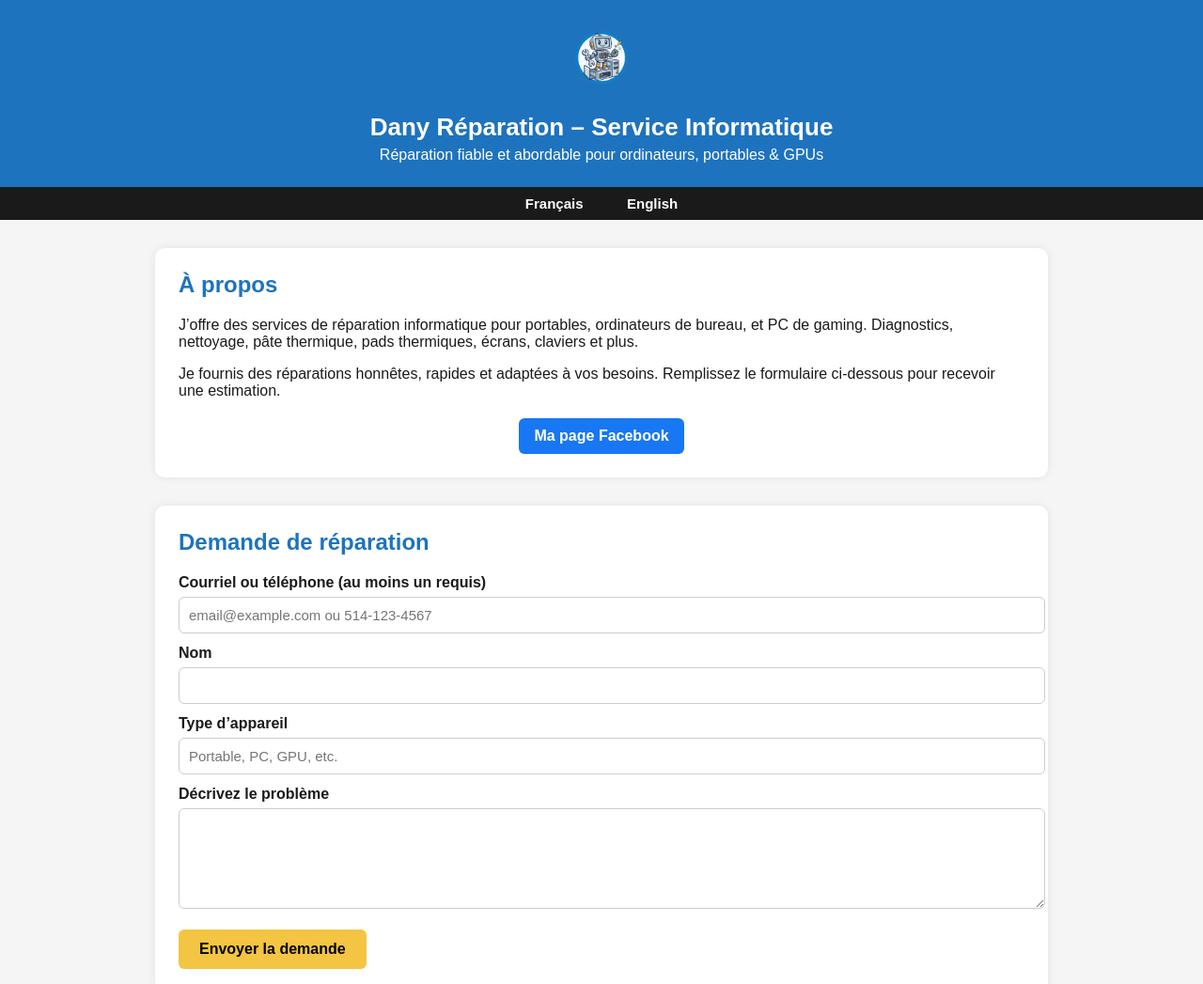
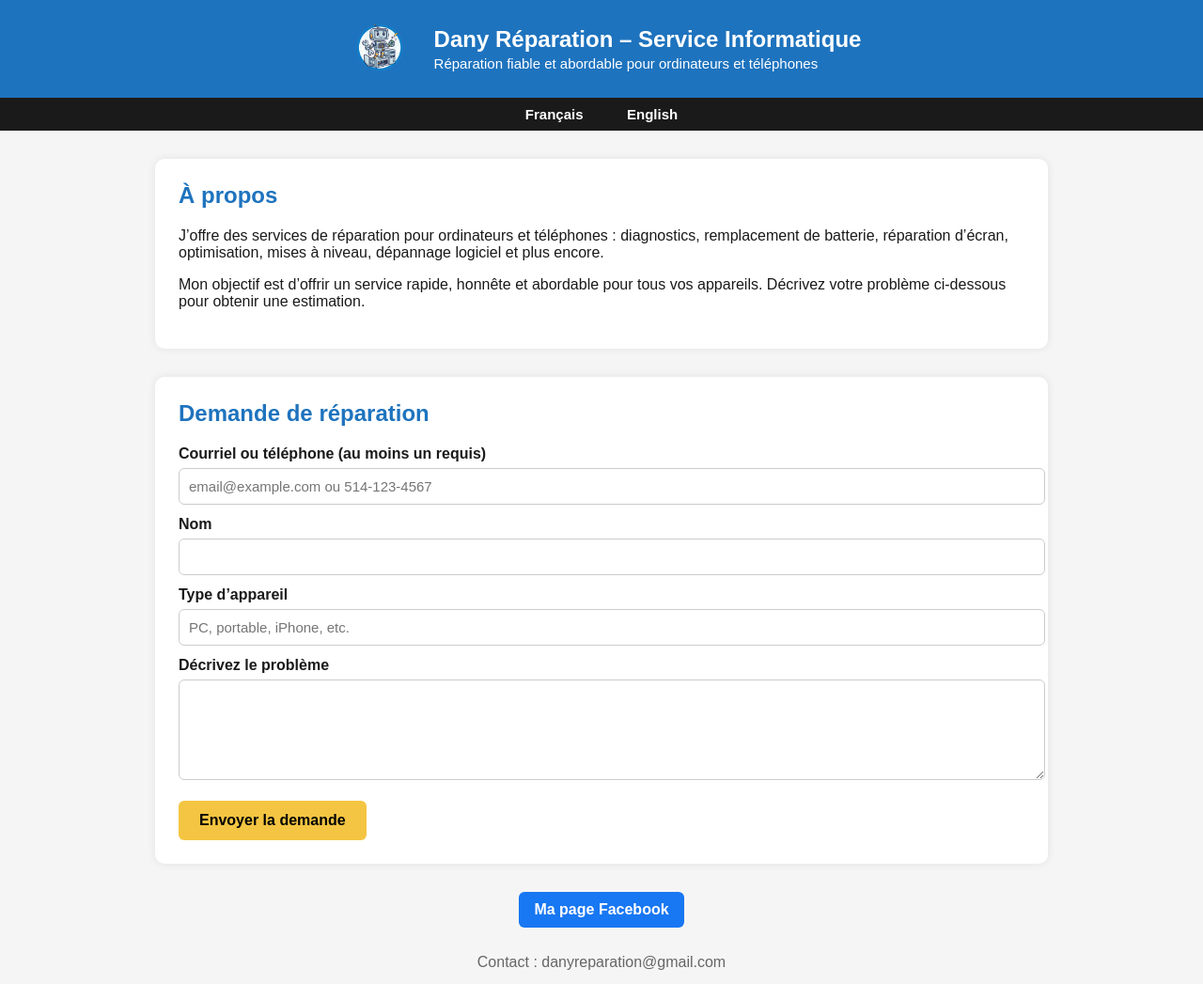
Before and after one commit to danyreparation/danyreparation.github.io, a plain HTML site: page index.html in a window 1280 px wide. Shown: the top 1047 px of the page at 94% size. Drawn offline with Linux system fonts and the light colour scheme.

Commit message:
Update index.html

```diff
--- a/index.html
+++ b/index.html
@@ -7,8 +7,8 @@
 
   <style>
     :root {
-      --primary: #1e73be;   /* Logo blue */
-      --accent: #f4c542;    /* Logo yellow */
+      --primary: #1e73be;
+      --accent: #f4c542;
       --dark: #1a1a1a;
       --light: #f5f5f5;
       --white: #ffffff;
@@ -21,28 +21,36 @@
       color: var(--dark);
     }
 
-    /* ---------- HEADER ---------- */
+    /* ---------- HEADER (logo left, text right) ---------- */
     header {
       background: var(--primary);
-      padding: 10px 0 15px 0;
-      text-align: center;
       color: var(--white);
+      padding: 12px 20px;
+      display: flex;
+      align-items: center;
+      justify-content: center;
+      gap: 18px;
     }
 
     header img {
-      width: 90px; /* Smaller logo */
-      margin-top: 8px;
+      width: 80px;
+      height: auto;
+      flex-shrink: 0;
     }
 
-    header h1 {
-      margin: 8px 0 0 0;
-      font-size: 26px;
+    .header-text {
+      text-align: left;
+    }
+
+    .header-text h1 {
+      margin: 0;
+      font-size: 24px;
       font-weight: bold;
     }
 
-    header p {
-      margin: 5px 0 10px 0;
-      font-size: 16px;
+    .header-text p {
+      margin: 3px 0 0 0;
+      font-size: 15px;
     }
 
     /* ---------- LANGUAGE BAR ---------- */
@@ -115,17 +123,12 @@
 
     /* ---------- FOOTER ---------- */
     footer {
-      margin: 25px 0;
+      margin: 30px 0;
       text-align: center;
       color: #666;
     }
 
-    /* ---------- FACEBOOK BUTTON ---------- */
-    .social-buttons {
-      text-align: center;
-      margin-top: 20px;
-    }
-
+    /* FACEBOOK BUTTON (FOOTER) */
     .fb-btn {
       background: #1877f2;
       color: white;
@@ -134,6 +137,7 @@
       text-decoration: none;
       font-weight: bold;
       display: inline-block;
+      margin-bottom: 12px;
     }
 
     .fb-btn:hover {
@@ -146,8 +150,10 @@
   <!-- HEADER -->
   <header>
     <img src="logo.png" alt="Dany Réparation Logo">
-    <h1 id="title">Dany Réparation – Service Informatique</h1>
-    <p id="subtitle">Réparation fiable et abordable pour ordinateurs, portables & GPUs</p>
+    <div class="header-text">
+      <h1 id="title">Dany Réparation – Service Informatique</h1>
+      <p id="subtitle">Réparation fiable et abordable pour ordinateurs et téléphones</p>
+    </div>
   </header>
 
   <!-- LANGUAGE SWITCH -->
@@ -160,21 +166,14 @@
   <section class="container">
     <h2 id="about-title">À propos</h2>
     <p id="about-text-1">
-      J’offre des services de réparation informatique pour portables, ordinateurs de bureau,
-      et PC de gaming. Diagnostics, nettoyage, pâte thermique, pads thermiques, écrans, claviers et plus.
+      J’offre des services de réparation pour ordinateurs et téléphones :
+      diagnostics, remplacement de batterie, réparation d’écran, optimisation,
+      mises à niveau, dépannage logiciel et plus encore.
     </p>
     <p id="about-text-2">
-      Je fournis des réparations honnêtes, rapides et adaptées à vos besoins. Remplissez
-      le formulaire ci-dessous pour recevoir une estimation.
+      Mon objectif est d’offrir un service rapide, honnête et abordable pour tous vos appareils.
+      Décrivez votre problème ci-dessous pour obtenir une estimation.
     </p>
-
-    <!-- FACEBOOK BUTTON -->
-    <div class="social-buttons">
-      <a href="https://www.facebook.com/profile.php?id=61580510307748"
-         class="fb-btn" target="_blank">
-        Ma page Facebook
-      </a>
-    </div>
   </section>
 
   <!-- REPAIR FORM -->
@@ -190,7 +189,7 @@
       <input type="text" name="name" required>
 
       <label id="label-device">Type d’appareil</label>
-      <input type="text" name="device" placeholder="Portable, PC, GPU, etc." required>
+      <input type="text" name="device" placeholder="PC, portable, iPhone, etc." required>
 
       <label id="label-issue">Décrivez le problème</label>
       <textarea name="issue" rows="5" required></textarea>
@@ -199,7 +198,13 @@
     </form>
   </section>
 
+  <!-- FOOTER -->
   <footer>
+    <a href="https://www.facebook.com/profile.php?id=61580510307748"
+       class="fb-btn" target="_blank" id="facebook-button">
+       Ma page Facebook
+    </a>
+
     <p>Contact : danyreparation@gmail.com</p>
   </footer>
 
@@ -208,13 +213,15 @@
     function setLang(lang) {
       if (lang === 'fr') {
         document.body.lang = "fr";
+
         document.getElementById("title").innerText = "Dany Réparation – Service Informatique";
-        document.getElementById("subtitle").innerText = "Réparation fiable et abordable pour ordinateurs, portables & GPUs";
+        document.getElementById("subtitle").innerText = "Réparation fiable et abordable pour ordinateurs et téléphones";
+
         document.getElementById("about-title").innerText = "À propos";
         document.getElementById("about-text-1").innerText =
-          "J’offre des services de réparation informatique pour portables, ordinateurs de bureau, et PC de gaming. Diagnostics, nettoyage, pâte thermique, pads thermiques, écrans, claviers et plus.";
+          "J’offre des services de réparation pour ordinateurs et téléphones : diagnostics, remplacement de batterie, réparation d’écran, optimisation, mises à niveau, dépannage logiciel et plus encore.";
         document.getElementById("about-text-2").innerText =
-          "Je fournis des réparations honnêtes, rapides et adaptées à vos besoins. Remplissez le formulaire ci-dessous pour recevoir une estimation.";
+          "Mon objectif est d’offrir un service rapide, honnête et abordable pour tous vos appareils. Décrivez votre problème ci-dessous pour obtenir une estimation.";
 
         document.getElementById("form-title").innerText = "Demande de réparation";
         document.getElementById("label-emailphone").innerText = "Courriel ou téléphone (au moins un requis)";
@@ -222,17 +229,21 @@
         document.getElementById("label-device").innerText = "Type d’appareil";
         document.getElementById("label-issue").innerText = "Décrivez le problème";
         document.getElementById("button-submit").innerText = "Envoyer la demande";
+
+        document.getElementById("facebook-button").innerText = "Ma page Facebook";
       }
 
       if (lang === 'en') {
         document.body.lang = "en";
-        document.getElementById("title").innerText = "Dany Repair – Computer Services";
-        document.getElementById("subtitle").innerText = "Reliable and affordable repair for laptops, desktops & GPUs";
+
+        document.getElementById("title").innerText = "Dany Repair – Computer & Phone Services";
+        document.getElementById("subtitle").innerText = "Reliable and affordable repair for computers and phones";
+
         document.getElementById("about-title").innerText = "About";
         document.getElementById("about-text-1").innerText =
-          "I offer repair services for laptops, desktops and gaming PCs: diagnostics, cleaning, thermal paste, thermal pads, screens, keyboards and more.";
+          "I provide repair services for computers and smartphones: diagnostics, battery replacements, screen repairs, upgrades, optimization, software fixes, and more.";
         document.getElementById("about-text-2").innerText =
-          "I provide honest and fast repairs. Fill out the form below to receive an estimate.";
+          "My goal is to offer fast, honest, and affordable service for all your devices. Describe your issue below to get an estimate.";
 
         document.getElementById("form-title").innerText = "Repair Request";
         document.getElementById("label-emailphone").innerText = "Email or phone (at least one required)";
@@ -240,6 +251,8 @@
         document.getElementById("label-device").innerText = "Device Type";
         document.getElementById("label-issue").innerText = "Describe the issue";
         document.getElementById("button-submit").innerText = "Submit Request";
+
+        document.getElementById("facebook-button").innerText = "My Facebook Page";
       }
     }
 
```
